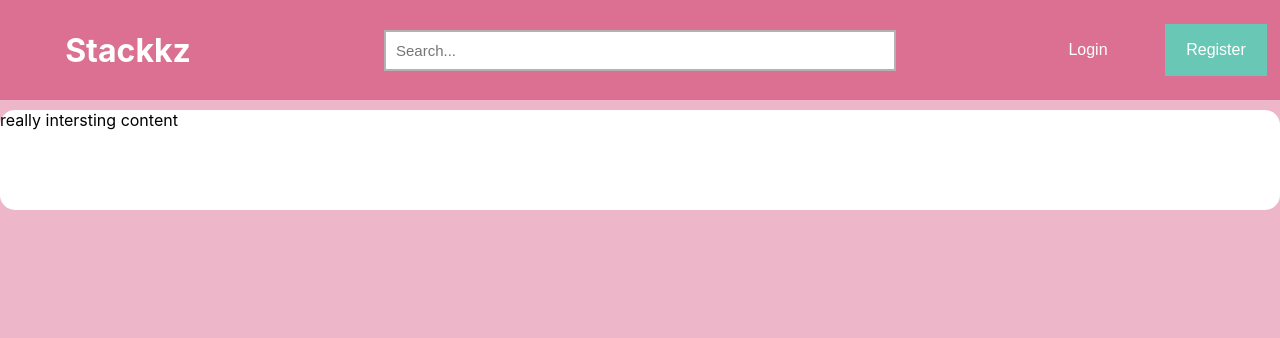
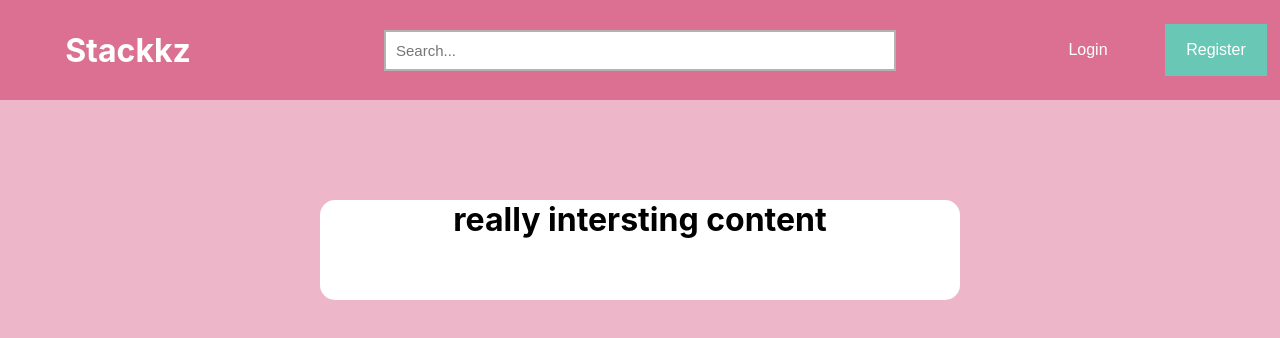
Before and after one commit to atqwerty/satckkz, a React (Create React App) app: page /post-detail/0 in a window 1280 px wide. Shown: the top 338 px of the page. Built offline with nearby package versions, Linux system fonts and the light colour scheme.

Commit message:
temp commit

```diff
--- a/src/App.js
+++ b/src/App.js
@@ -10,7 +10,6 @@ import { HomePage } from './HomePage';
 import { LoginPage } from './LoginPage';
 import { RegisterPage } from './RegisterPage';
 import Header from './components/molecules/Header/Header'
-import Post from './components/molecules/Post/Post';
 
 class App extends React.Component {
     constructor(props) {
--- a/src/components/molecules/Post/Post.js
+++ b/src/components/molecules/Post/Post.js
@@ -2,8 +2,9 @@ import React from 'react'
 import styled from 'styled-components'
 
 const PostStyled = styled.div`
-  margin-top: 10px;
-  width: 100%;
+  margin-left: 25%;
+  margin-top: 100px;
+  width: 50%;
   min-height 100px;
   border-radius: 15px;
   background-color: white;
@@ -12,7 +13,9 @@ const PostStyled = styled.div`
 const Post = ({ children, props }) => {
   return (
     <PostStyled>
-      {children}
+      <h1 style={{ textAlign: 'center' }}>
+        {children}
+      </h1>
     </PostStyled>
   )
 }
```
